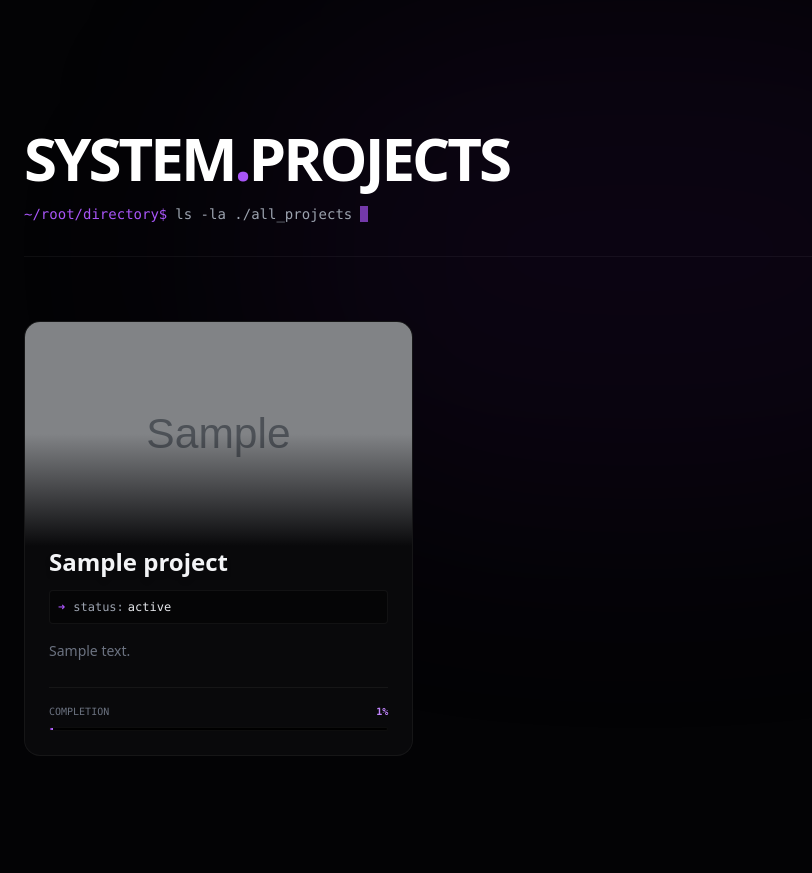
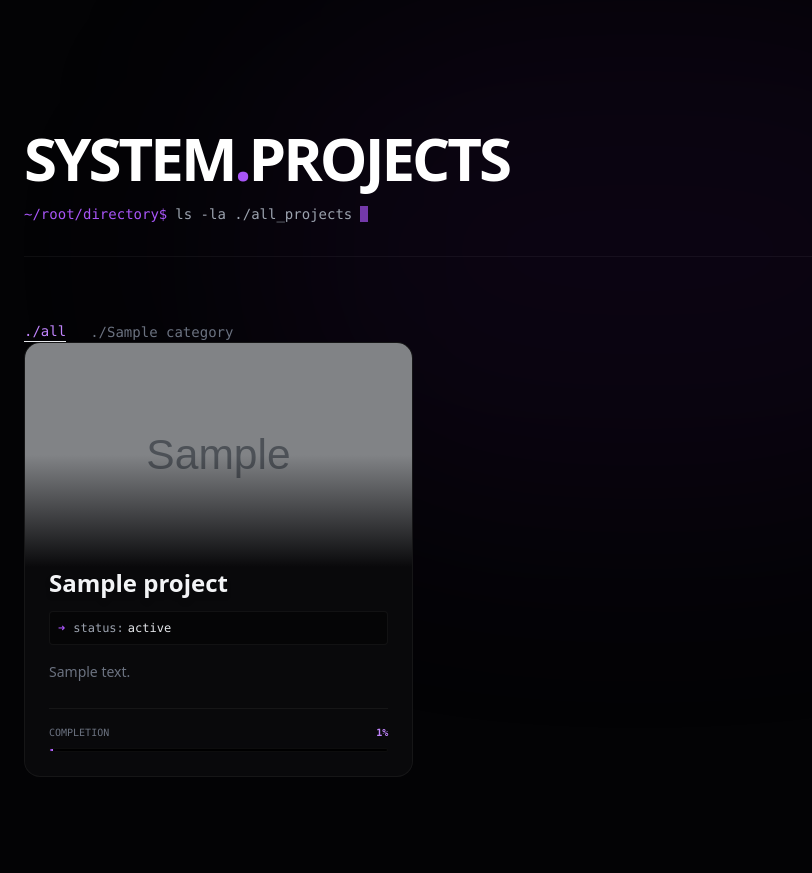
Before and after one commit to younes6817/portofilo, a Django app: page /project/ in a window 1280 px wide. Shown: the whole page, without its empty margins (0-812 px from the left). Before the commit the page ends 756 px from the top, so only its background shows below. Run offline with Django 5.2, Linux system fonts and the light colour scheme; tables that the repository leaves empty hold one stand-in row (values such as "Sample post"); grey boxes marked "Sample" are stand-in pictures.

Commit message:
feat(projects): add Category model and M2M categories with filter bar

```diff
--- a/projects/admin.py
+++ b/projects/admin.py
@@ -1,5 +1,7 @@
 from django.contrib import admin
 from .models import *
+
+admin.site.register(Category)
 
 class ProjectImageInline(admin.TabularInline):
     model = ProjectImage
@@ -12,11 +14,11 @@ class ProjectFeatureInline(admin.TabularInline):
 @admin.register(Project)
 class ProjectAdmin(admin.ModelAdmin):
     list_display = ('title', 'status', 'status_percent', 'important', 'is_active', 'is_for_sale')
-    list_filter = ('is_active', 'is_for_sale', 'tech_stacks')
+    list_filter = ('is_active', 'is_for_sale', 'tech_stacks', 'categories')
     inlines = [ProjectFeatureInline, ProjectImageInline]
     fieldsets = (
         ('اطلاعات اصلی', {
-            'fields': ('title', 'description', 'image_default', 'status', 'status_percent', 'important', 'is_active', 'tech_stacks'),
+            'fields': ('title', 'description', 'image_default', 'status', 'status_percent', 'important', 'is_active', 'tech_stacks', 'categories'),
         }),
         ('اطلاعات تکمیلی', {
             'fields': ('cilend_or_role', 'start_date', 'end_date', 'github_link', 'live_demo_link'),
--- a/projects/models.py
+++ b/projects/models.py
@@ -4,6 +4,18 @@ from django.core.exceptions import ValidationError
 from django.db import models
 
 from tech_stack.models import TechStack
+
+
+class Category(models.Model):
+    name = models.CharField(max_length=100, unique=True, verbose_name='نام')
+
+    class Meta:
+        verbose_name = 'دسته‌بندی'
+        verbose_name_plural = 'دسته‌بندی‌ها'
+        ordering = ['name']
+
+    def __str__(self):
+        return self.name
 
 
 class Project(models.Model):
@@ -16,6 +28,7 @@ class Project(models.Model):
     description = models.TextField()
     important = models.IntegerField(default=1)
     tech_stacks = models.ManyToManyField(TechStack, related_name='projects', blank=True)
+    categories = models.ManyToManyField(Category, related_name='projects', verbose_name='دسته‌بندی‌ها')
     github_link = models.URLField(max_length=255, null=True, blank=True)
     live_demo_link = models.URLField(max_length=255, null=True, blank=True)
     cilend_or_role = models.CharField(max_length=100, null=True, blank=True)
--- a/projects/templates/projects.html
+++ b/projects/templates/projects.html
@@ -20,6 +20,20 @@
                 <span class="inline-block w-2 h-4 bg-purple-500 animate-pulse"></span>
             </div>
         </header>
+
+        <!-- Category Filter Bar -->
+        {% if categories %}
+        <nav class="category-bar mb-12 -mt-4 flex items-center gap-6 overflow-x-auto whitespace-nowrap font-mono text-sm" style="scrollbar-width: none; -ms-overflow-style: none;">
+            <a href="{% url 'project:projects' %}" class="shrink-0 pb-1 transition-colors duration-300 {% if not active_category %}text-purple-400 border-b border-purple-500{% else %}text-gray-500 hover:text-gray-300{% endif %}">
+                ./all
+            </a>
+            {% for category in categories %}
+            <a href="?category={{ category.id }}" class="shrink-0 pb-1 transition-colors duration-300 {% if active_category == category.id|stringformat:'s' %}text-purple-400 border-b border-purple-500{% else %}text-gray-500 hover:text-gray-300{% endif %}">
+                ./{{ category.name }}
+            </a>
+            {% endfor %}
+        </nav>
+        {% endif %}
 
         <!-- Projects Grid -->
         <div class="grid grid-cols-1 md:grid-cols-2 lg:grid-cols-3 gap-8">
@@ -100,6 +114,11 @@
         opacity: 0; /* Hidden initially for animation */
         animation: fadeInUpGrid 0.8s cubic-bezier(0.16, 1, 0.3, 1) forwards;
     }
+
+    /* Hide scrollbar on the category filter bar (Firefox/IE handled inline) */
+    .category-bar::-webkit-scrollbar {
+        display: none;
+    }
 </style>
 
 <!-- Page Logic & Animations -->
--- a/projects/views.py
+++ b/projects/views.py
@@ -3,9 +3,16 @@ from .models import *
 
 def project_list(request):
     projects = Project.objects.filter(is_active=True).order_by('-important')
+    categories = Category.objects.all()
+
+    active_category = request.GET.get('category')
+    if active_category:
+        projects = projects.filter(categories__id=active_category)
 
     return render(request, "projects.html", {
-        "projects": projects
+        "projects": projects,
+        "categories": categories,
+        "active_category": active_category,
     })
 
 def project_detail(request, project_id):
```
Also changed, not shown: projects/migrations/0007_category_project_categories.py (added).
